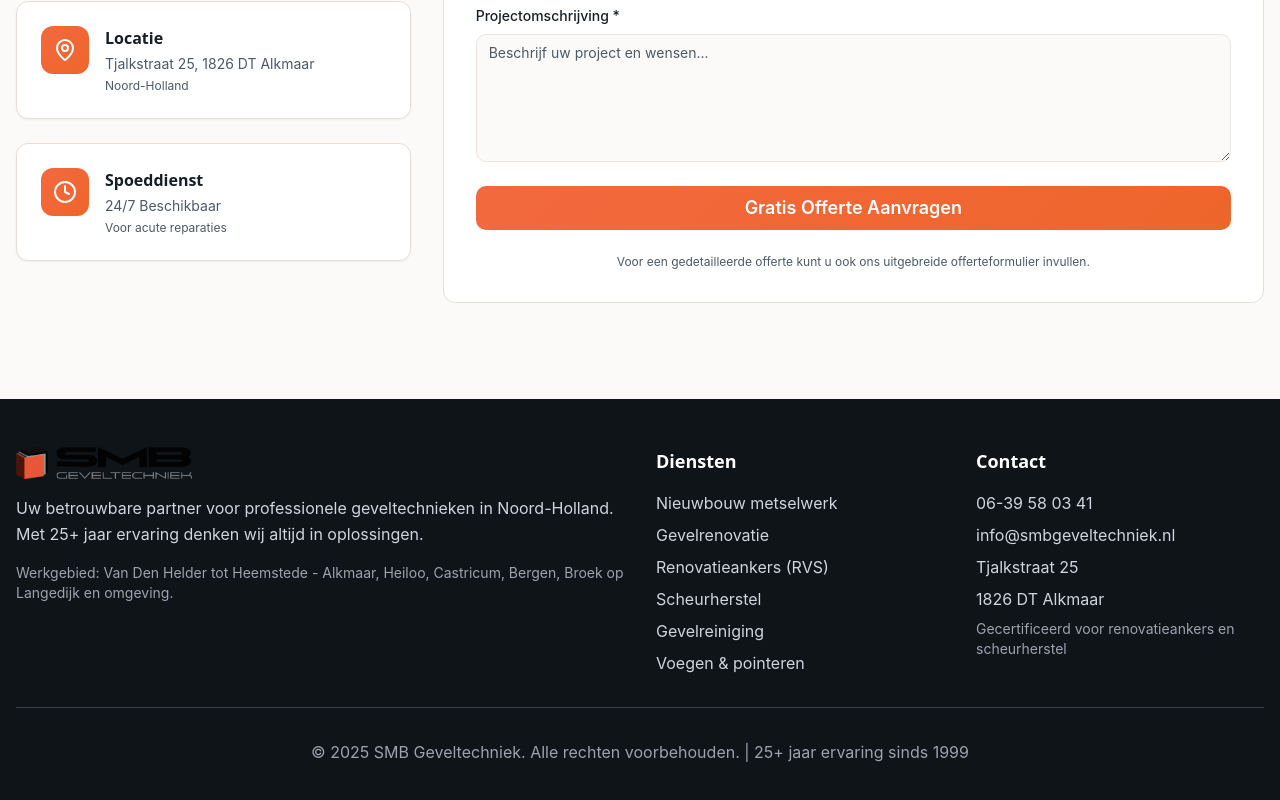
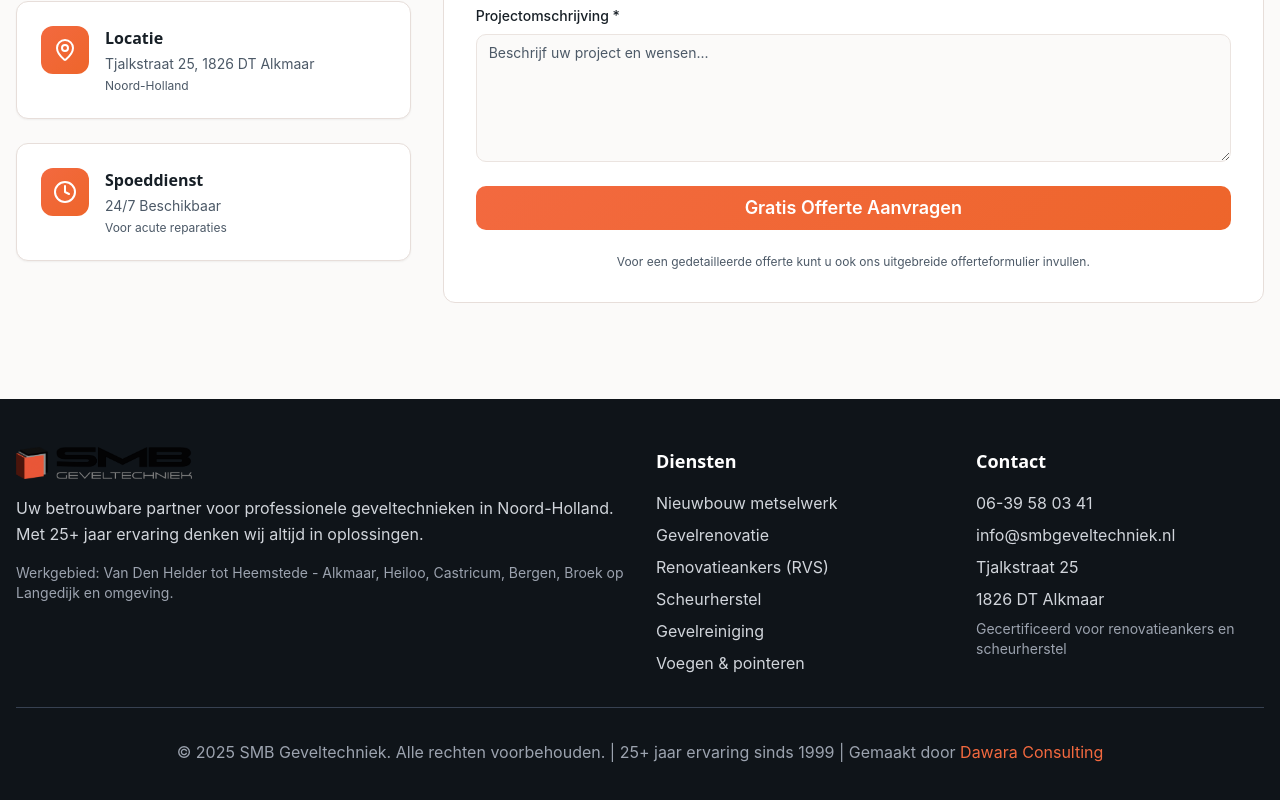
Before and after one commit to AramDawara123/smbgeveltechniek, a React (Vite) app: page /contact in a window 1280 px wide. Shown: the part 1135-1935 px from the top of the page. Built offline with nearby package versions, Linux system fonts and the light colour scheme.

Commit message:
Add Dawara Consulting link
Add "Gemaakt door Dawara Consulting" to the footer and link it to their website.

```diff
--- a/src/components/about/AboutFooter.tsx
+++ b/src/components/about/AboutFooter.tsx
@@ -42,7 +42,7 @@ const AboutFooter = () => {
         </div>
 
         <div className="border-t border-gray-700 mt-8 pt-8 text-center text-gray-400">
-          <p>© 2025 SMB Geveltechniek. Alle rechten voorbehouden. | 25+ jaar ervaring sinds 1999</p>
+          <p>© 2025 SMB Geveltechniek. Alle rechten voorbehouden. | 25+ jaar ervaring sinds 1999 | Gemaakt door <a href="https://dawaraconsulting.com" target="_blank" rel="noopener noreferrer" className="text-primary hover:text-primary/80 transition-colors">Dawara Consulting</a></p>
         </div>
       </div>
     </footer>;
```
